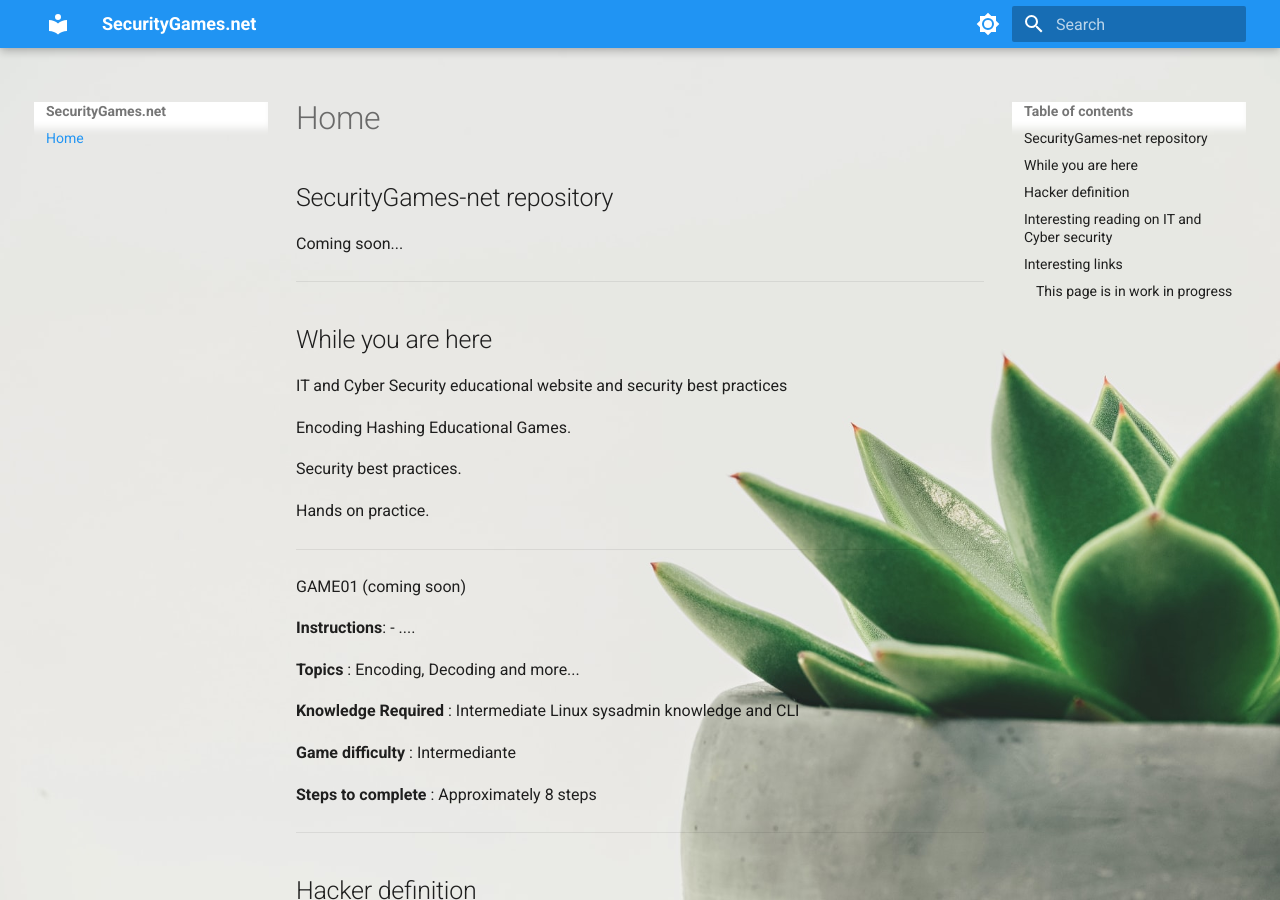
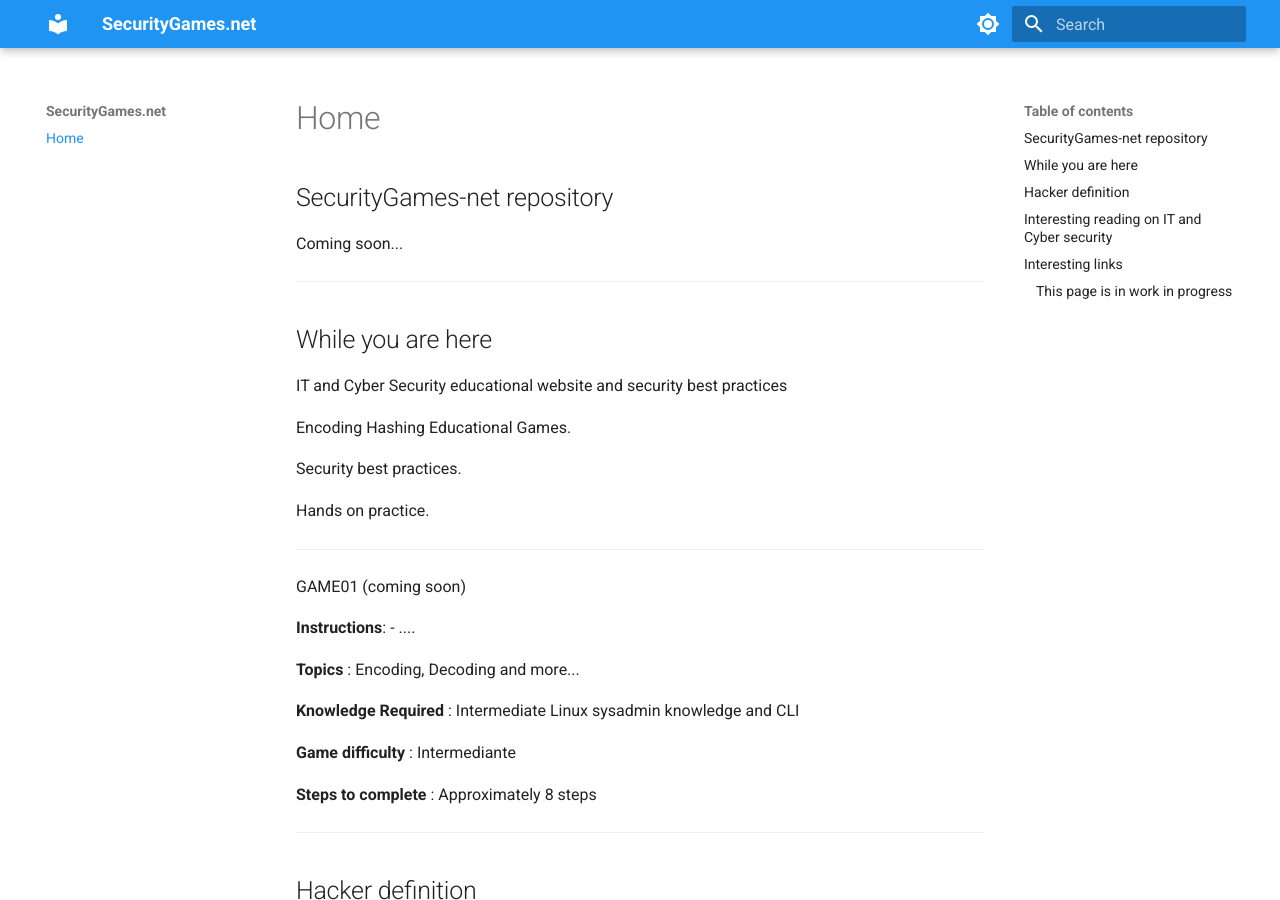
Before and after one commit to AntonioFeijaoUK/www-securitygames-net, an MkDocs documentation site: the page built from docs/index.md, in a window 1280 px wide and 900 px high. Built offline with MkDocs 1.6.1 and Material for MkDocs 9.7.7, drawn with Linux system fonts in a browser that asks for light colours.

Commit message:
Update mkdocs.yml

```diff
--- a/mkdocs.yml
+++ b/mkdocs.yml
@@ -35,11 +35,11 @@ theme:
 
 
 
-extra_css:
-  - assets/css/extra.css
+#extra_css:
+#  - assets/css/extra.css
 
-extra_javascript:
-  - assets/js/extra.js
+#extra_javascript:
+#  - assets/js/extra.js
 
 
 # source
```
